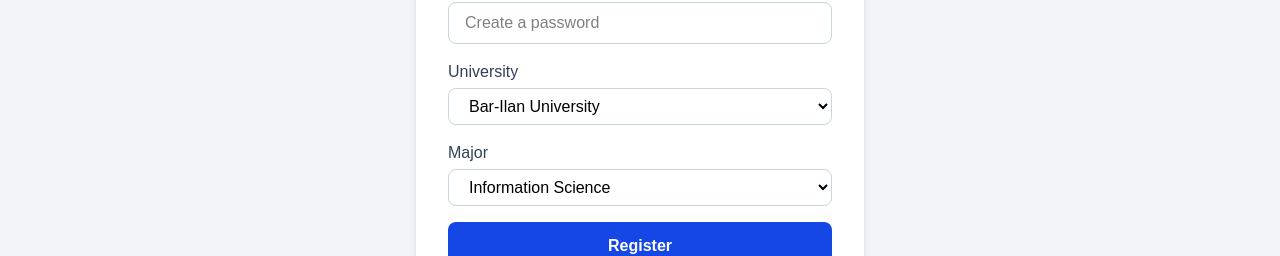
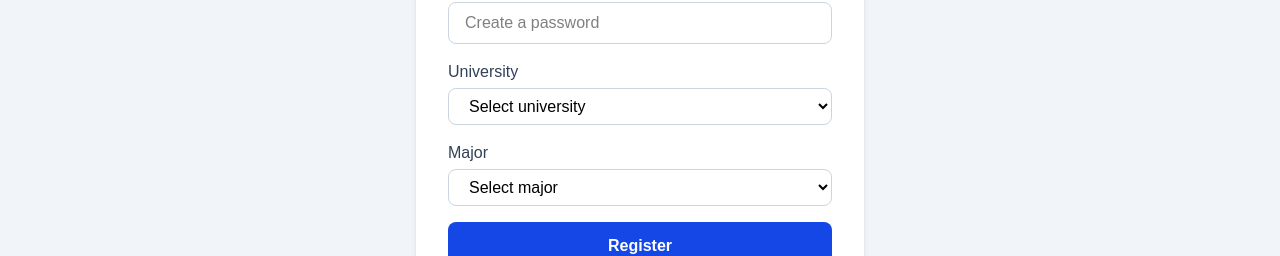
Before and after one commit to Hadar13/UniShare, a React (Vite) app in the folder client/: page /login in a window 1280 px wide. Both pictures are taken after a click on the button "Register". Shown: the part 466-722 px from the top of the page. Built offline with nearby package versions, Linux system fonts and the light colour scheme; no server answers.

Commit message:
Improve register form placeholders

```diff
--- a/client/src/pages/Login.tsx
+++ b/client/src/pages/Login.tsx
@@ -21,8 +21,8 @@
     name: '',
     email: '',
     password: '',
-    university: 'Bar-Ilan University',
-    major: 'Information Science',
+    university: '',
+    major: '',
   });
 
   const handleLoginChange = (e: ChangeEvent<HTMLInputElement>) => {
@@ -144,6 +144,7 @@
                 onChange={handleLoginChange}
                 className="w-full border border-slate-300 rounded-lg px-4 py-2"
                 placeholder="Enter your email"
+                required
               />
             </div>
 
@@ -158,6 +159,7 @@
                 onChange={handleLoginChange}
                 className="w-full border border-slate-300 rounded-lg px-4 py-2"
                 placeholder="Enter your password"
+                required
               />
             </div>
 
@@ -192,6 +194,7 @@
               onChange={handleRegisterChange}
               className="w-full border border-slate-300 rounded-lg px-4 py-2"
               placeholder="Enter your full name"
+              required
             />
           </div>
 
@@ -206,6 +209,7 @@
               onChange={handleRegisterChange}
               className="w-full border border-slate-300 rounded-lg px-4 py-2"
               placeholder="Enter your email"
+              required
             />
           </div>
 
@@ -220,6 +224,7 @@
               onChange={handleRegisterChange}
               className="w-full border border-slate-300 rounded-lg px-4 py-2"
               placeholder="Create a password"
+              required
             />
           </div>
 
@@ -232,13 +237,17 @@
               value={registerData.university}
               onChange={handleRegisterChange}
               className="w-full border border-slate-300 rounded-lg px-4 py-2"
+              required
             >
-              <option>Bar-Ilan University</option>
-              <option>Tel Aviv University</option>
-              <option>Hebrew University</option>
-              <option>Technion</option>
-              <option>University of Haifa</option>
-              <option>Ariel University</option>
+              <option value="" disabled>
+                Select university
+              </option>
+              <option value="Bar-Ilan University">Bar-Ilan University</option>
+              <option value="Tel Aviv University">Tel Aviv University</option>
+              <option value="Hebrew University">Hebrew University</option>
+              <option value="Technion">Technion</option>
+              <option value="University of Haifa">University of Haifa</option>
+              <option value="Ariel University">Ariel University</option>
             </select>
           </div>
 
@@ -251,13 +260,17 @@
               value={registerData.major}
               onChange={handleRegisterChange}
               className="w-full border border-slate-300 rounded-lg px-4 py-2"
+              required
             >
-              <option>Information Science</option>
-              <option>Computer Science</option>
-              <option>Psychology</option>
-              <option>Economics</option>
-              <option>Engineering</option>
-              <option>Mathematics</option>
+              <option value="" disabled>
+                Select major
+              </option>
+              <option value="Information Science">Information Science</option>
+              <option value="Computer Science">Computer Science</option>
+              <option value="Psychology">Psychology</option>
+              <option value="Economics">Economics</option>
+              <option value="Engineering">Engineering</option>
+              <option value="Mathematics">Mathematics</option>
             </select>
           </div>
 
```
